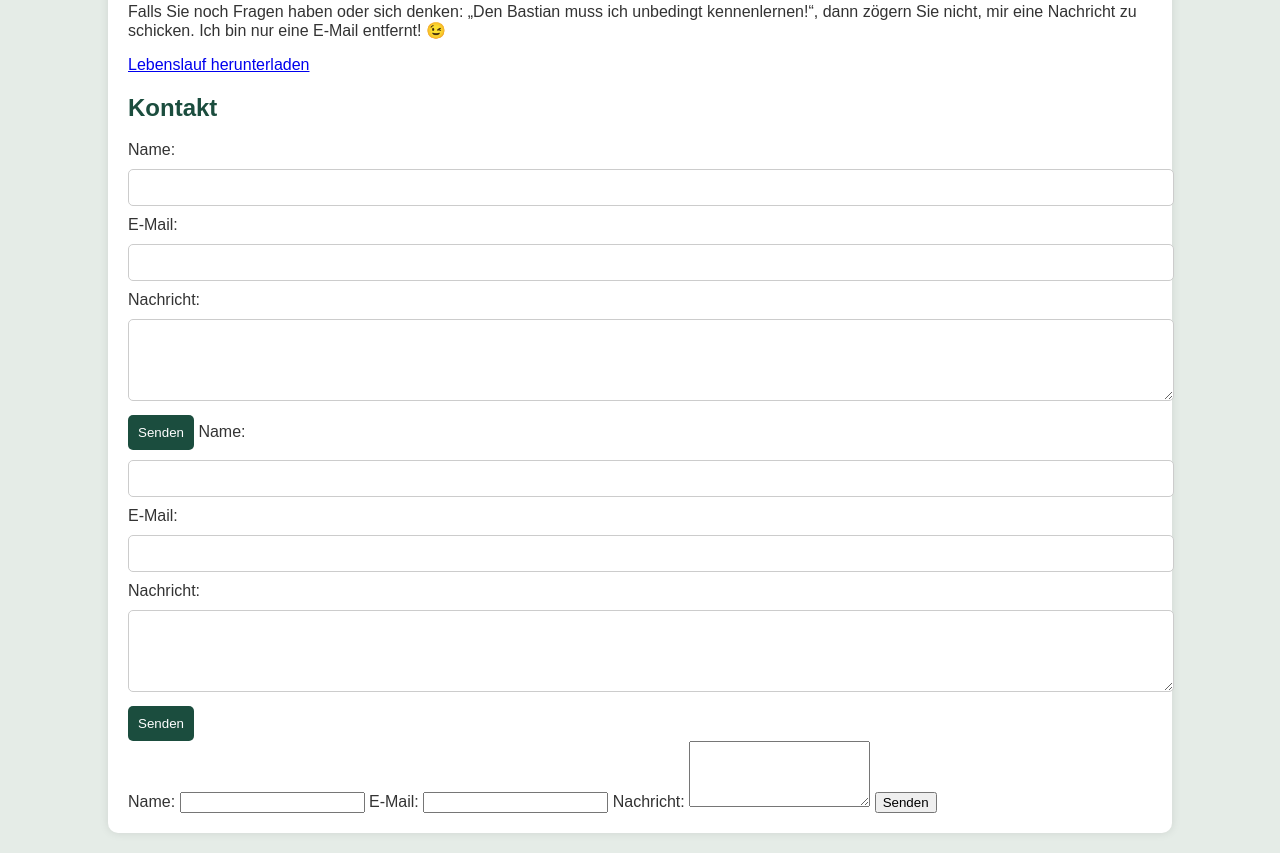
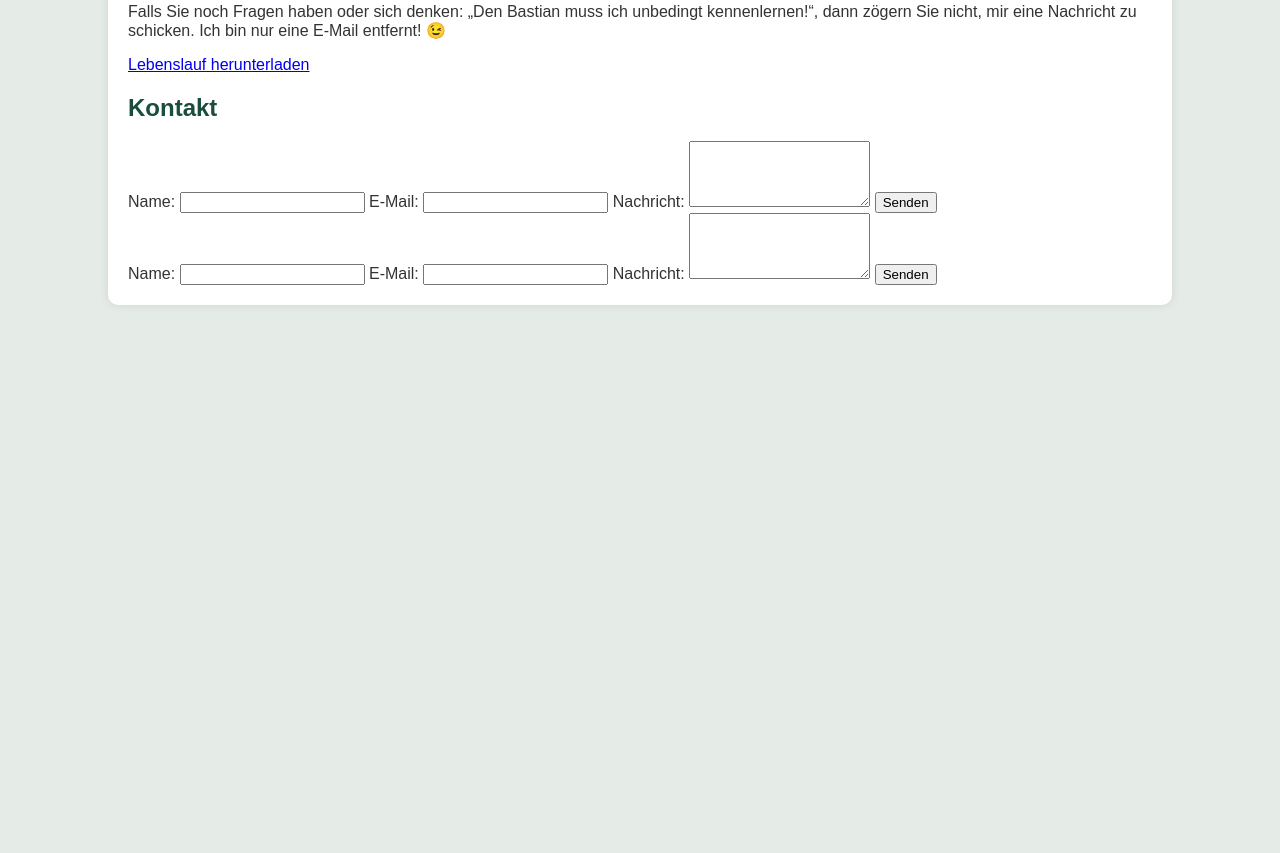
Before and after one commit to BastiG1190/bewerbungmalanders, a plain HTML site: page index.html in a window 1280 px wide. Shown: the part 576-1429 px from the top of the page. After the commit the page ends 901 px from the top, so only its background shows below. Drawn offline with Linux system fonts and the light colour scheme.

Commit message:
Update index.html

```diff
--- a/index.html
+++ b/index.html
@@ -63,19 +63,8 @@
         <p>Falls Sie noch Fragen haben oder sich denken: „Den Bastian muss ich unbedingt kennenlernen!“, dann zögern Sie nicht, mir eine Nachricht zu schicken. Ich bin nur eine E-Mail entfernt! 😉</p>
         <a href="W_Lebenslauf.pdf" download>Lebenslauf herunterladen</a>
 
-        <h2>Kontakt</h2>
-        <form class="kontakt-formular" action="mailto:bastian.goldmann@gmx.de" method="post" enctype="text/plain">
-            <label for="name">Name:</label>
-            <input type="text" id="name" name="name" required>
-
-            <label for="email">E-Mail:</label>
-            <input type="email" id="email" name="email" required>
-
-            <label for="nachricht">Nachricht:</label>
-            <textarea id="nachricht" name="nachricht" rows="4" required></textarea>
-
-            <button type="submit">Senden</button>
-        <form action="https://formsubmit.co/bastian.goldmann@gmx.de" method="POST">
+       <h2>Kontakt</h2>
+<form action="https://formsubmit.co/bastian.goldmann@gmx.de" method="POST">
     <input type="hidden" name="_captcha" value="false">
     <label for="name">Name:</label>
     <input type="text" id="name" name="name" required>
```
